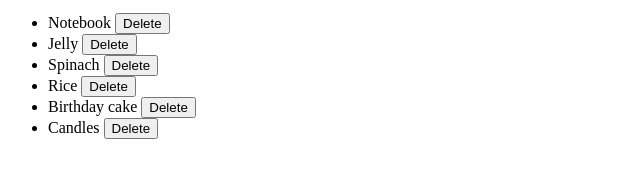
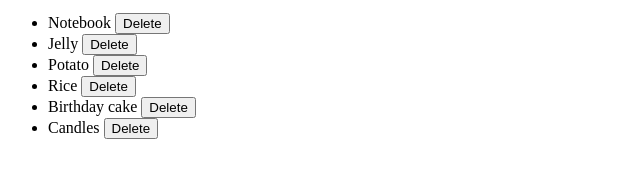
Before and after one commit to PratishaBaskaran/background-generator, a plain HTML site: page Grocerylist.html in a window 1280 px wide. Shown: the part 138-316 px from the top of the page, 0-640 px from the left. Drawn offline with Linux system fonts and the light colour scheme.

Commit message:
changing item

```diff
--- a/Grocerylist.html
+++ b/Grocerylist.html
@@ -13,7 +13,7 @@
 		<li class="italic" random="23">Notebook <button class="delete">Delete</button></li>
 
 		<li class="bold red">Jelly <button class="delete">Delete</button></li>
-		<li>Spinach <button class="delete">Delete</button></li>
+		<li>Potato <button class="delete">Delete</button></li>
 		<li>Rice <button class="delete">Delete</button></li>
 		<li>Birthday cake <button class="delete">Delete</button></li>
 		<li>Candles <button class="delete">Delete</button></li>
```
